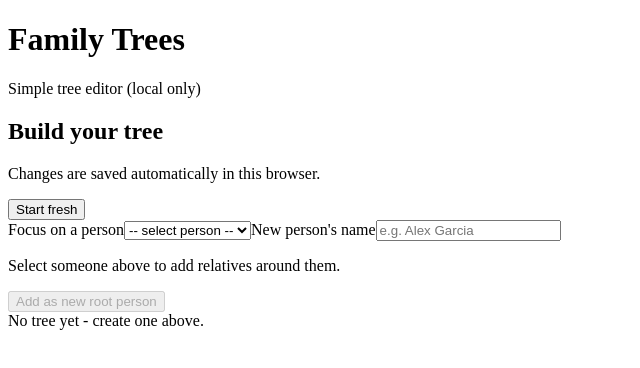
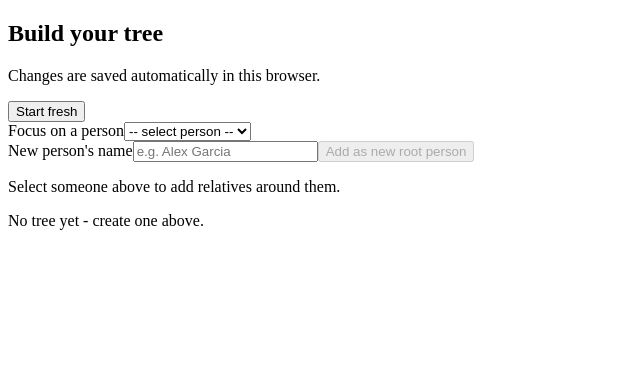
Before and after one commit to alpacfer/trees, a React (Vite) app: page / in a window 1280 px wide. Shown: the top 368 px of the page, without its empty margins (0-640 px from the left). Built offline with nearby package versions, Linux system fonts and the light colour scheme; the HTML template or start-up script is replaced by a standard one.

Commit message:
Refactor UI components for improved layout and styling; streamline TreeControls and App structure

```diff
--- a/src/App.jsx
+++ b/src/App.jsx
@@ -4,13 +4,7 @@ import TreeEditor from './components/TreeEditor'
 function App() {
   return (
     <div className="app">
-      <header>
-        <h1>Family Trees</h1>
-        <p>Simple tree editor (local only)</p>
-      </header>
-      <main>
-        <TreeEditor />
-      </main>
+      <TreeEditor />
     </div>
   )
 }
--- a/src/components/TreeControls.jsx
+++ b/src/components/TreeControls.jsx
@@ -19,14 +19,14 @@ const TreeControls = ({ tree, selectedPersonId, onSelectPerson, onAddPerson, onA
   return (
     <div className="controls">
       <div className="controls__header">
-        <div className="controls__title">
+        <div>
           <h2>Build your tree</h2>
           <p className="controls__hint">Changes are saved automatically in this browser.</p>
         </div>
         <button type="button" className="button button--ghost" onClick={onResetTree}>Start fresh</button>
       </div>
 
-      <div className="controls__grid">
+      <div className="controls__form">
         <label className="field controls__field">
           <span className="field__label">Focus on a person</span>
           <select className="field__input" value={selectedPersonId || ''} onChange={e => onSelectPerson(e.target.value || null)}>
@@ -37,6 +37,7 @@ const TreeControls = ({ tree, selectedPersonId, onSelectPerson, onAddPerson, onA
           </select>
         </label>
 
+        <div className="controls__name-row">
           <label className="field controls__field controls__field--name">
             <span className="field__label">New person's name</span>
             <input
@@ -46,30 +47,28 @@ const TreeControls = ({ tree, selectedPersonId, onSelectPerson, onAddPerson, onA
               placeholder="e.g. Alex Garcia"
             />
           </label>
+          <button type="button" disabled={!newName} onClick={handleAddTopLevel} className="button button--primary controls__root-button">
+            Add as new root person
+          </button>
+        </div>
+      </div>
 
-        <div className="controls__actions">
       {selectedPersonId ? (
-            <>
-              <div className="controls__actions-title">Add relative</div>
+        <div className="controls__relatives">
+          <div className="controls__actions-heading">
+            <span className="controls__actions-title">Add relative</span>
+            <button type="button" className="button button--danger controls__delete-button" onClick={onDeletePerson}>Delete selected person</button>
+          </div>
           <div className="controls__button-grid">
             <button type="button" disabled={!newName} onClick={() => handleAdd('child')} className="button">Child</button>
             <button type="button" disabled={!newName} onClick={() => handleAdd('parent')} className="button">Parent</button>
             <button type="button" disabled={!newName} onClick={() => handleAdd('spouse')} className="button">Spouse</button>
             <button type="button" disabled={!newName} onClick={() => handleAdd('sibling')} className="button">Sibling</button>
           </div>
-              <button type="button" className="button button--danger" onClick={onDeletePerson}>Delete selected person</button>
-            </>
+        </div>
       ) : (
-            <p className="controls__hint">Select someone above to add relatives around them.</p>
+        <p className="controls__hint controls__hint--compact">Select someone above to add relatives around them.</p>
       )}
-        </div>
-
-        <div className="controls__root">
-          <button type="button" disabled={!newName} onClick={handleAddTopLevel} className="button button--primary">
-            Add as new root person
-          </button>
-        </div>
-      </div>
     </div>
   );
 };
--- a/src/styles.css
+++ b/src/styles.css
@@ -1,54 +1,322 @@
-:root{font-family:system-ui,Segoe UI,Roboto,Helvetica,Arial;background:#f3f4f6;color-scheme:light dark}
-body{margin:0;padding:32px;background:linear-gradient(135deg,#f8fafc 0%,#eef2ff 100%);color:#0f172a}
-.app{max-width:1100px;margin:0 auto;display:flex;flex-direction:column;gap:24px}
-header{display:flex;align-items:flex-start;justify-content:space-between;flex-wrap:wrap;gap:12px;background:#ffffffdd;padding:16px 20px;border-radius:16px;box-shadow:0 12px 30px -24px rgba(15,23,42,.8)}
-header h1{margin:0;font-size:32px;font-weight:700;color:#0f172a}
-header p{margin:0;color:#475569}
-.person-node{margin-left:12px;padding:6px;border-left:1px dotted #cbd5e1}
-.person-row{display:flex;gap:8px;align-items:center}
-.person-name{font-weight:600}
-.children{margin-left:12px}
-.person-node.selected{background:#e0f2fe;border-radius:6px;padding-left:10px}
-.spouse{font-size:.9em;color:#334155;margin-left:28px}
-.tree-editor{display:flex;flex-direction:column;gap:24px}
-.tree-editor>*{width:100%}
-.controls-bar{position:sticky;top:24px;z-index:2;width:100%}
-.tree-viewport{background:#fff;border-radius:20px;padding:24px;box-shadow:0 24px 50px -40px rgba(15,23,42,.6);min-height:360px;display:flex;align-items:center;justify-content:center;width:100%;box-sizing:border-box}
-.controls{display:flex;flex-direction:column;gap:20px;background:#ffffff;border-radius:20px;padding:20px 24px;box-shadow:0 18px 40px -32px rgba(30,41,59,.6);width:100%;box-sizing:border-box}
-.controls__header{display:flex;align-items:flex-end;justify-content:space-between;gap:16px;flex-wrap:wrap}
-.controls__title{display:flex;flex-direction:column;gap:6px;min-width:200px}
-.controls__header h2{margin:0;font-size:20px;font-weight:600;color:#0f172a}
-.controls__hint{margin:0;font-size:14px;color:#64748b}
-.controls__grid{display:flex;flex-wrap:wrap;gap:16px;align-items:flex-end;width:100%}
-.controls__field{flex:1 1 220px;min-width:200px}
-.controls__field--name{min-width:240px}
-.controls__actions{flex:2 1 320px;display:flex;flex-direction:column;gap:12px;background:#f8fafc;border-radius:16px;padding:16px;min-width:260px}
-.controls__actions-title{font-weight:600;color:#0f172a}
-.controls__button-grid{display:grid;grid-template-columns:repeat(auto-fit,minmax(120px,1fr));gap:8px}
-.controls__root{flex:1 1 200px;display:flex;align-items:flex-end;justify-content:flex-start;min-width:200px}
-.field{display:flex;flex-direction:column;gap:6px}
-.field__label{font-size:13px;font-weight:600;color:#1e293b;text-transform:uppercase;letter-spacing:.08em}
-.field__input{padding:10px 12px;border-radius:10px;border:1px solid #cbd5e1;background:#f8fafc;color:#0f172a;font-size:15px}
-.field__input:focus{outline:2px solid #38bdf8;outline-offset:2px}
-.button{padding:10px 12px;border-radius:12px;border:1px solid #cbd5e1;background:#fff;color:#0f172a;font-weight:600;cursor:pointer;transition:transform .15s ease,box-shadow .15s ease,background .15s ease}
-.button:disabled{opacity:.5;cursor:not-allowed;transform:none;box-shadow:none}
-.button:not(:disabled):hover{transform:translateY(-1px);box-shadow:0 10px 20px -18px rgba(15,23,42,.8)}
-.button--primary{background:#0ea5e9;color:#f8fafc;border-color:#0ea5e9}
-.button--primary:not(:disabled):hover{background:#0284c7}
-.button--ghost{background:transparent;border-color:transparent;color:#0f172a;padding:8px 10px}
-.button--ghost:not(:disabled):hover{background:#f1f5f9}
-.button--danger{background:#ef4444;color:#fff;border-color:#ef4444}
-.button--danger:not(:disabled):hover{background:#dc2626}
+:root {
+  font-family: system-ui, Segoe UI, Roboto, Helvetica, Arial;
+  background: #f3f4f6;
+  color-scheme: light dark;
+}
+
+body {
+  margin: 0;
+  padding: 24px;
+  background: linear-gradient(135deg, #f8fafc 0%, #eef2ff 100%);
+  color: #0f172a;
+}
+
+.app {
+  max-width: 1100px;
+  margin: 0 auto;
+  display: flex;
+  flex-direction: column;
+  gap: 20px;
+}
+
+.person-node {
+  margin-left: 12px;
+  padding: 6px;
+  border-left: 1px dotted #cbd5e1;
+}
+
+.person-row {
+  display: flex;
+  gap: 8px;
+  align-items: center;
+}
+
+.person-name {
+  font-weight: 600;
+}
+
+.children {
+  margin-left: 12px;
+}
+
+.person-node.selected {
+  background: #e0f2fe;
+  border-radius: 6px;
+  padding-left: 10px;
+}
+
+.spouse {
+  font-size: 0.9em;
+  color: #334155;
+  margin-left: 28px;
+}
+
+.tree-editor {
+  display: flex;
+  flex-direction: column;
+  gap: 20px;
+}
+
+.tree-editor > * {
+  width: 100%;
+}
+
+.controls-bar {
+  width: 100%;
+}
+
+.tree-viewport {
+  background: #fff;
+  border-radius: 20px;
+  padding: 20px;
+  box-shadow: 0 20px 44px -36px rgba(15, 23, 42, 0.65);
+  min-height: 360px;
+  width: 100%;
+  box-sizing: border-box;
+}
+
+.controls {
+  display: flex;
+  flex-direction: column;
+  gap: 16px;
+  background: #ffffff;
+  border-radius: 20px;
+  padding: 18px 22px;
+  box-shadow: 0 18px 40px -32px rgba(30, 41, 59, 0.6);
+  width: 100%;
+  box-sizing: border-box;
+}
+
+.controls__header {
+  display: flex;
+  align-items: center;
+  justify-content: space-between;
+  gap: 12px;
+  flex-wrap: wrap;
+}
+
+.controls__header h2 {
+  margin: 0;
+  font-size: 20px;
+  font-weight: 600;
+  color: #0f172a;
+}
+
+.controls__hint {
+  margin: 0;
+  font-size: 13px;
+  color: #64748b;
+}
+
+.controls__hint--compact {
+  padding: 8px 12px;
+  background: #f1f5f9;
+  border-radius: 12px;
+  align-self: flex-start;
+}
+
+.controls__form {
+  display: flex;
+  flex-direction: column;
+  gap: 6px;
+}
+
+.controls__field {
+  flex: 1 1 200px;
+  min-width: 200px;
+}
+
+.controls__field--name {
+  min-width: 240px;
+}
+
+.controls__name-row {
+  display: flex;
+  flex-wrap: wrap;
+  gap: 12px;
+  align-items: flex-end;
+}
+
+.controls__root-button {
+  flex: 0 0 auto;
+  min-width: 190px;
+  font-weight: 600;
+}
+
+.controls__relatives {
+  display: flex;
+  flex-direction: column;
+  gap: 12px;
+  padding: 12px 14px;
+  background: #f8fafc;
+  border-radius: 14px;
+}
+
+.controls__actions-heading {
+  display: flex;
+  align-items: center;
+  justify-content: space-between;
+  gap: 12px;
+  flex-wrap: wrap;
+}
+
+.controls__actions-title {
+  font-weight: 600;
+  color: #0f172a;
+}
+
+.controls__delete-button {
+  flex-shrink: 0;
+}
+
+.controls__button-grid {
+  display: grid;
+  grid-template-columns: repeat(auto-fit, minmax(120px, 1fr));
+  gap: 8px;
+}
+
+.field {
+  display: flex;
+  flex-direction: column;
+  gap: 6px;
+}
+
+.field__label {
+  font-size: 13px;
+  font-weight: 600;
+  color: #1e293b;
+  text-transform: uppercase;
+  letter-spacing: 0.08em;
+}
+
+.field__input {
+  padding: 10px 12px;
+  border-radius: 10px;
+  border: 1px solid #cbd5e1;
+  background: #f8fafc;
+  color: #0f172a;
+  font-size: 15px;
+}
+
+.field__input:focus {
+  outline: 2px solid #38bdf8;
+  outline-offset: 2px;
+}
+
+.button {
+  padding: 8px 12px;
+  border-radius: 12px;
+  border: 1px solid #cbd5e1;
+  background: #fff;
+  color: #0f172a;
+  font-weight: 600;
+  cursor: pointer;
+  transition: transform 0.15s ease, box-shadow 0.15s ease, background 0.15s ease;
+}
+
+.button:disabled {
+  opacity: 0.5;
+  cursor: not-allowed;
+  transform: none;
+  box-shadow: none;
+}
+
+.button:not(:disabled):hover {
+  transform: translateY(-1px);
+  box-shadow: 0 10px 20px -18px rgba(15, 23, 42, 0.8);
+}
+
+.button--primary {
+  background: #0ea5e9;
+  color: #f8fafc;
+  border-color: #0ea5e9;
+}
+
+.button--primary:not(:disabled):hover {
+  background: #0284c7;
+}
+
+.button--ghost {
+  background: transparent;
+  border-color: transparent;
+  color: #0f172a;
+  padding: 6px 10px;
+}
+
+.button--ghost:not(:disabled):hover {
+  background: #f1f5f9;
+}
+
+.button--danger {
+  background: #ef4444;
+  color: #fff;
+  border-color: #ef4444;
+}
+
+.button--danger:not(:disabled):hover {
+  background: #dc2626;
+}
+
 .graph-container {
   overflow: auto;
   border: 1px solid #e2e8f0;
   border-radius: 16px;
   background: linear-gradient(145deg, #f8fafc, #e2e8f0);
   width: 100%;
+  min-height: 320px;
+  box-sizing: border-box;
 }
-.edge{stroke:#64748b;stroke-width:1.5;fill:none}
-.node-box{fill:#f8fafc;stroke:#94a3b8;stroke-width:1}
-.node.selected .node-box{stroke:#0ea5e9;stroke-width:2}
-.node-label{font-family:Segoe UI,system-ui,sans-serif;font-size:14px;fill:#0f172a}
-.marriage-node-box{fill:#334155;stroke:#334155}
-.sibling-edge{stroke-dasharray:2,2}
+
+.graph-actions {
+  display: flex;
+  justify-content: flex-end;
+  padding: 12px 16px 0;
+  gap: 8px;
+}
+
+.edge {
+  stroke: #64748b;
+  stroke-width: 1.5;
+  fill: none;
+}
+
+.node-box {
+  fill: #f8fafc;
+  stroke: #94a3b8;
+  stroke-width: 1;
+}
+
+.node.selected .node-box {
+  stroke: #0ea5e9;
+  stroke-width: 2;
+}
+
+.node-label {
+  font-family: Segoe UI, system-ui, sans-serif;
+  font-size: 14px;
+  fill: #0f172a;
+}
+
+.marriage-node-box {
+  fill: #334155;
+  stroke: #334155;
+}
+
+.sibling-edge {
+  stroke-dasharray: 2, 2;
+}
+
+@media (max-width: 720px) {
+  body {
+    padding: 16px;
+  }
+
+  .controls__name-row {
+    flex-direction: column;
+    align-items: stretch;
+  }
+
+  .controls__root-button {
+    width: 100%;
+  }
+}
```
Also changed, not shown: src/components/GraphView.jsx (+49 -8 lines). Lines whose indentation alone changed are shown as unchanged.
